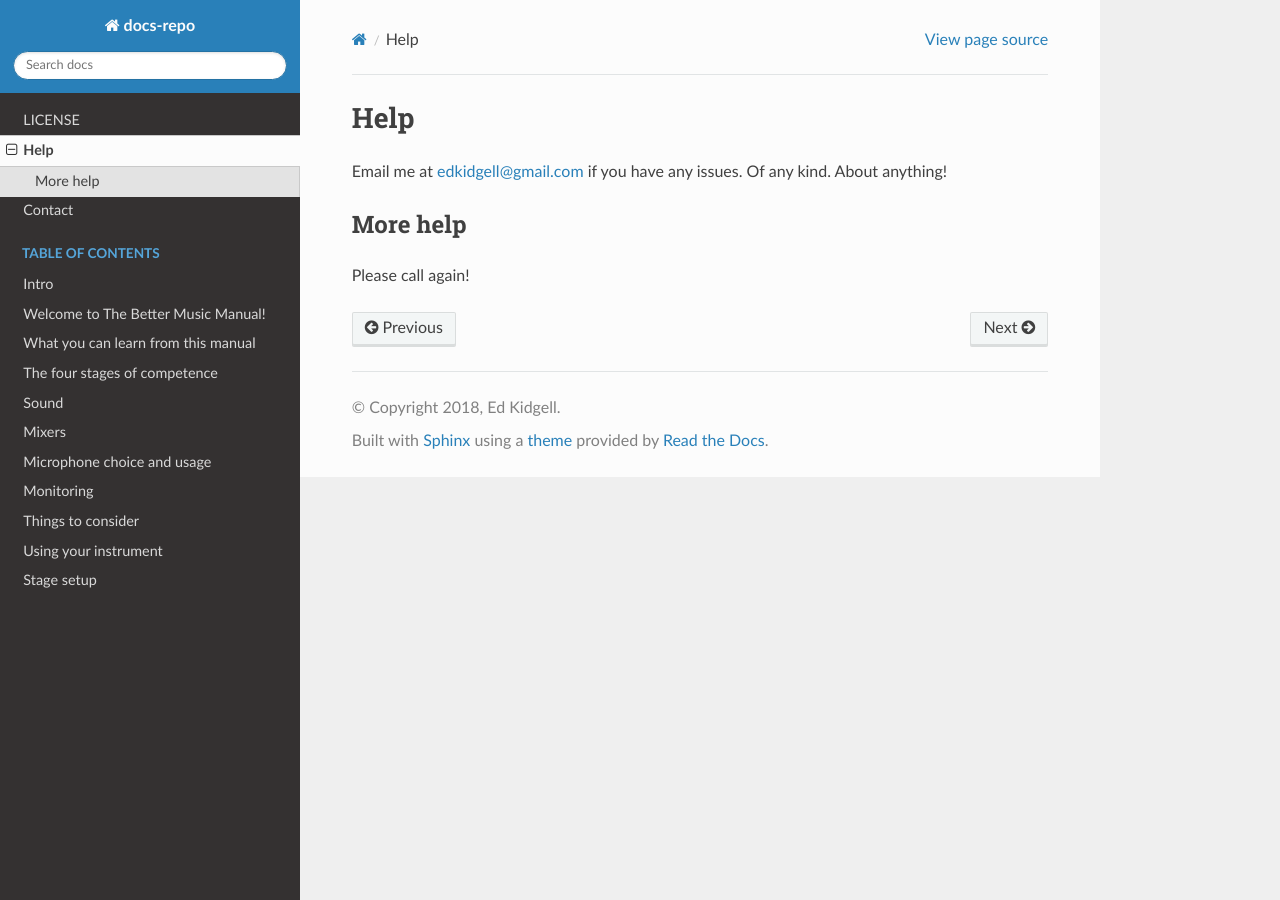
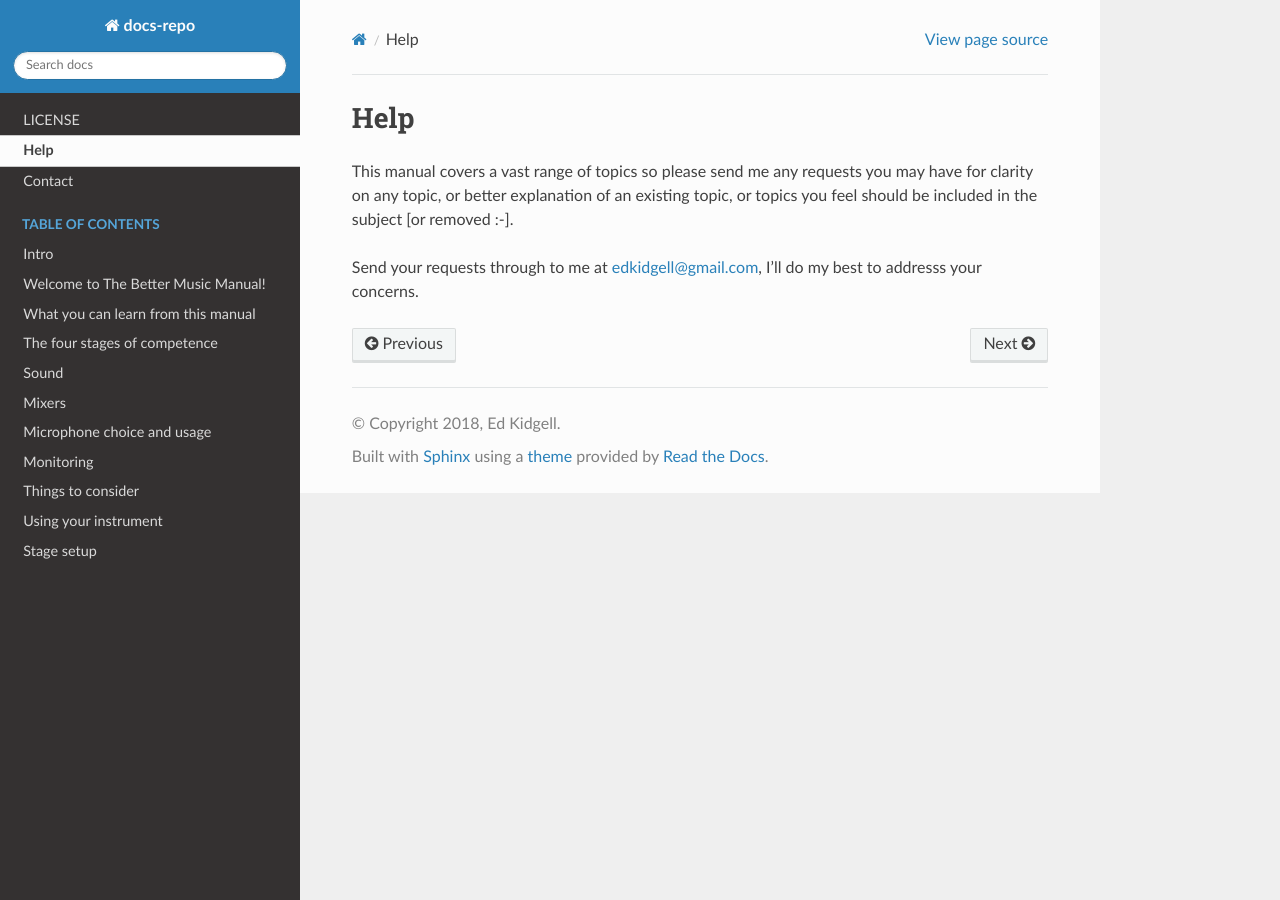
Before and after one commit to flakjakk/docs-repo, a Sphinx documentation site: the page built from docs/source/help.rst, in a window 1280 px wide. Built offline with Sphinx 7.4.7 and the Read the Docs theme 2.0.0, drawn with Linux system fonts in a browser that asks for light colours.

Commit message:
Update help.rst

```diff
--- a/docs/source/help.rst
+++ b/docs/source/help.rst
@@ -1,9 +1,6 @@
 Help
 ====
 
-Email me at edkidgell@gmail.com if you have any issues. Of any kind. About anything!
+This manual covers a vast range of topics so please send me any requests you may have for clarity on any topic, or better explanation of an existing topic, or topics you feel should be included in the subject [or removed :-].
 
-More help
-^^^^^^^^^
-
-Please call again!
+Send your requests through to me at edkidgell@gmail.com, I'll do my best to addresss your concerns.
```
